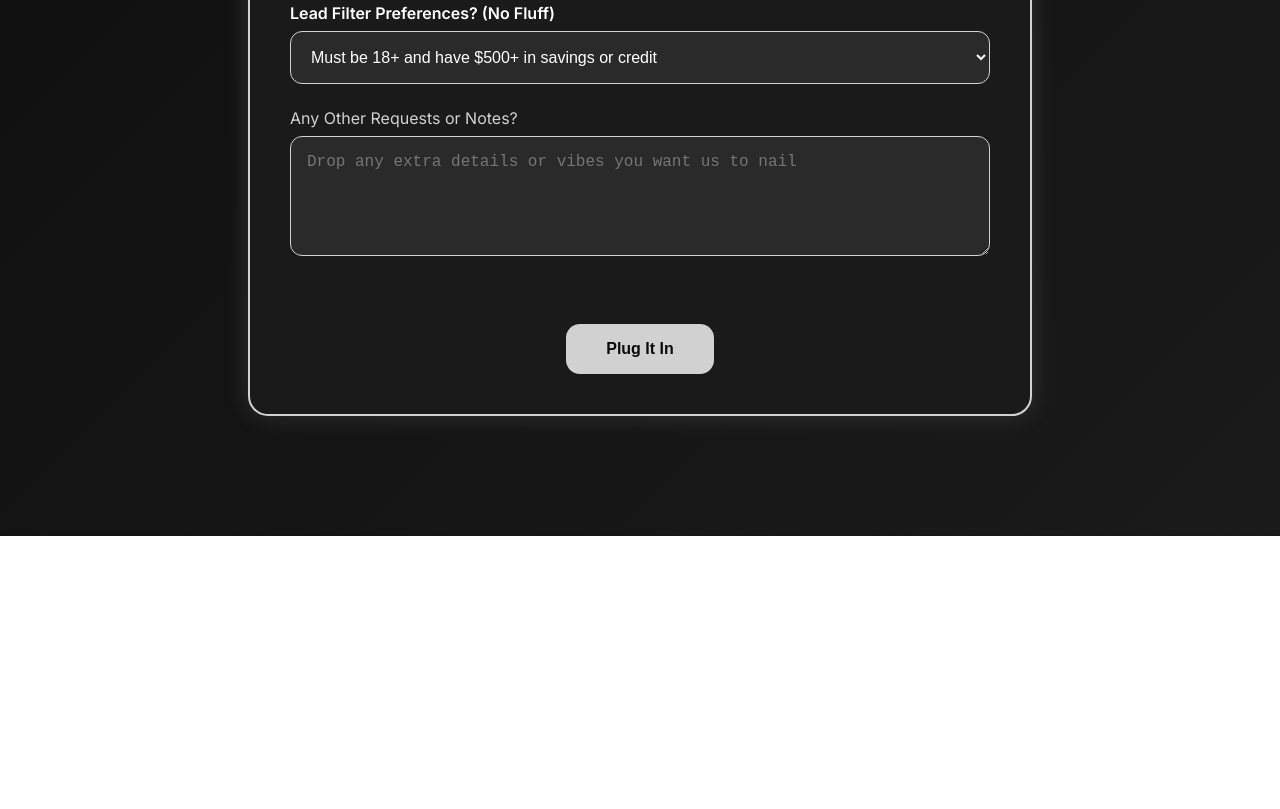
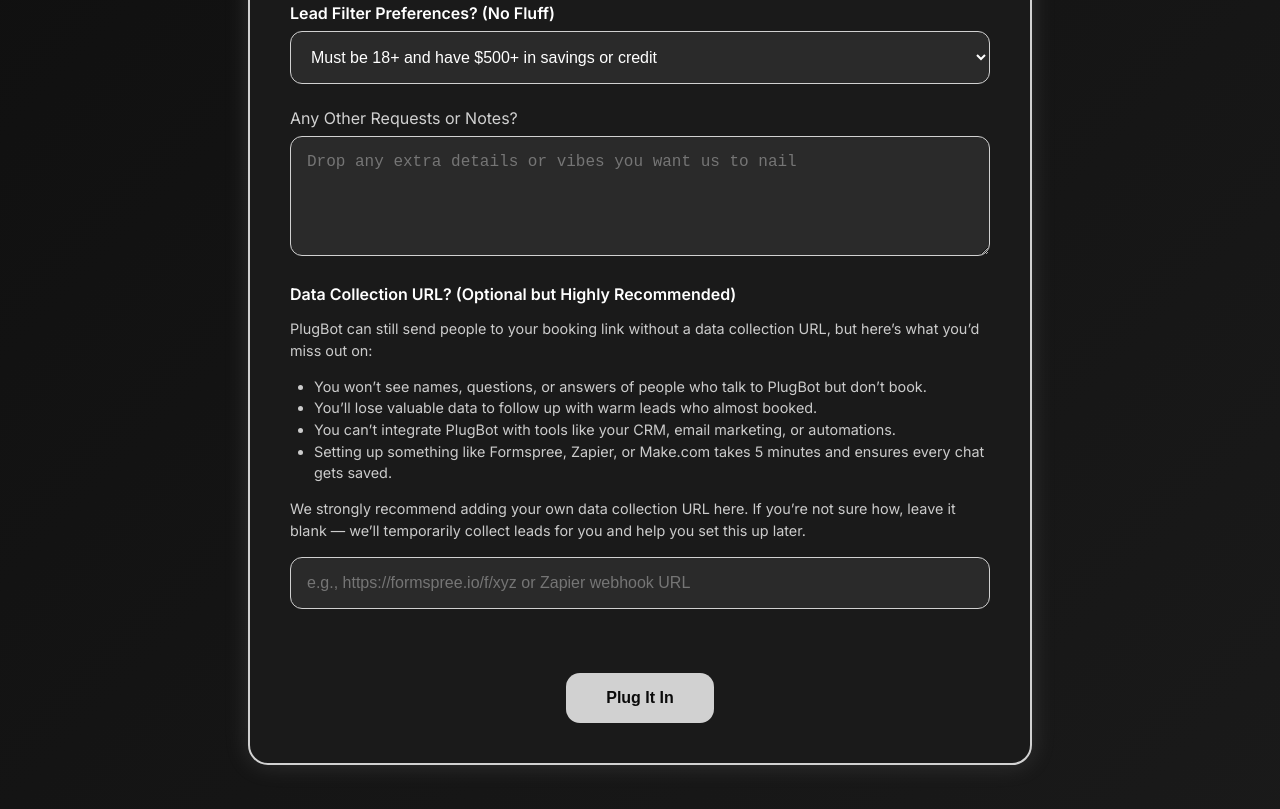
Before and after one commit to jacoblemire/plugbot-ai, a website: page Thankyou-Setup.html in a window 1280 px wide. Shown: the part 1202-2011 px from the top of the page. Before the commit the page ends 1738 px from the top, so only its background shows below. Drawn offline with Linux system fonts and the light colour scheme.

Commit message:
Update Thankyou-Setup.html

```diff
--- a/Thankyou-Setup.html
+++ b/Thankyou-Setup.html
@@ -133,6 +133,17 @@
       font-weight: 600;
       color: #ffffff;
     }
+    .data-collection-info {
+      text-align: left;
+      margin-bottom: 1rem;
+      color: #cccccc;
+      font-size: 0.9rem;
+      line-height: 1.5;
+    }
+    .data-collection-info ul {
+      list-style-type: disc;
+      padding-left: 1.5rem;
+    }
   </style>
 </head>
 <body>
@@ -216,6 +227,21 @@
         <textarea id="notes" name="notes" placeholder="Drop any extra details or vibes you want us to nail"></textarea>
       </div>
 
+      <div class="form-group">
+        <label for="data_collection_url" class="highlight-label">Data Collection URL? (Optional but Highly Recommended)</label>
+        <div class="data-collection-info">
+          <p>PlugBot can still send people to your booking link without a data collection URL, but here’s what you’d miss out on:</p>
+          <ul>
+            <li>You won’t see names, questions, or answers of people who talk to PlugBot but don’t book.</li>
+            <li>You’ll lose valuable data to follow up with warm leads who almost booked.</li>
+            <li>You can’t integrate PlugBot with tools like your CRM, email marketing, or automations.</li>
+            <li>Setting up something like Formspree, Zapier, or Make.com takes 5 minutes and ensures every chat gets saved.</li>
+          </ul>
+          <p>We strongly recommend adding your own data collection URL here. If you’re not sure how, leave it blank — we’ll temporarily collect leads for you and help you set this up later.</p>
+        </div>
+        <input type="url" id="data_collection_url" name="data_collection_url" placeholder="e.g., https://formspree.io/f/xyz or Zapier webhook URL" />
+      </div>
+
       <button class="submit-btn" type="submit">Plug It In</button>
     </form>
   </div>
```
